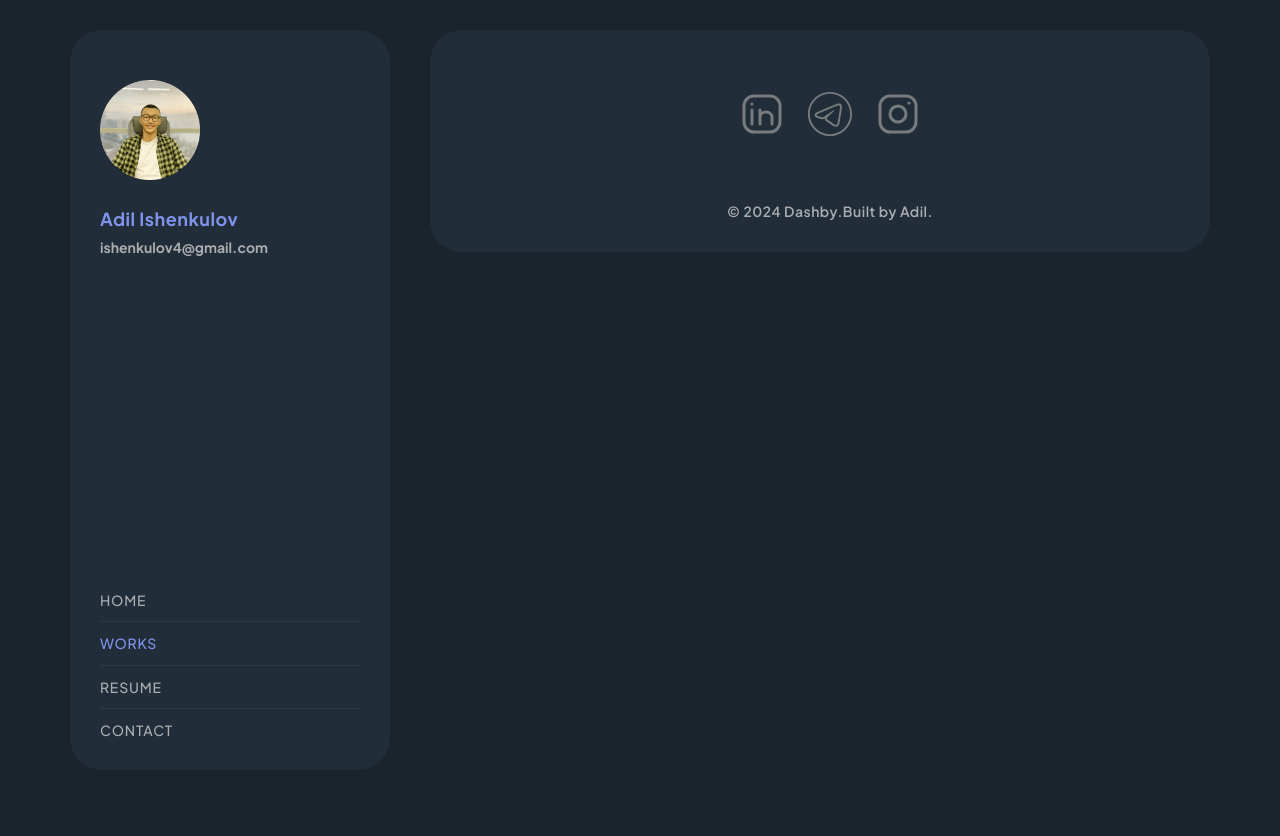
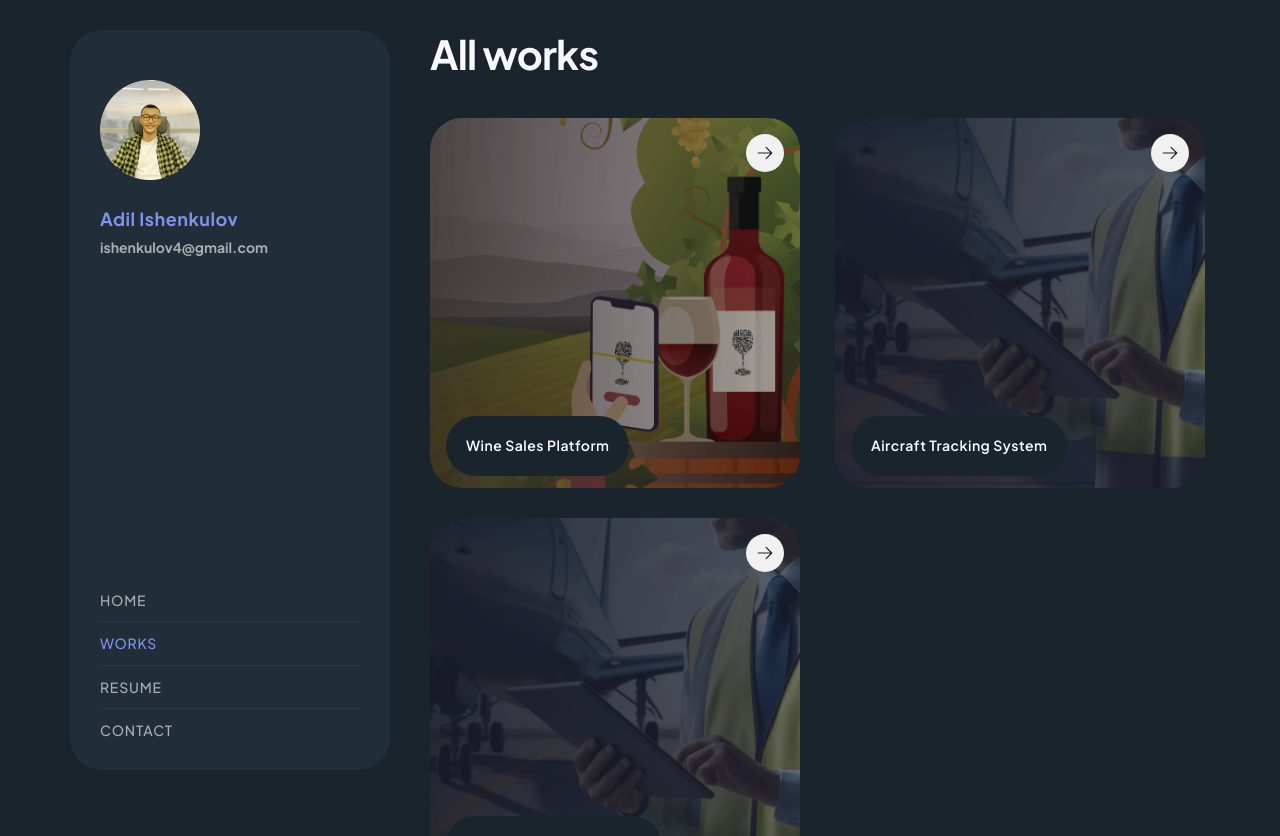
Before and after one commit to ishenkulovv/ishenkulove, a React (Vite) app: page /works in a window 1280 px wide. Shown: the top 836 px of the page. Before the commit the page ends 800 px from the top, so only its background shows below. Built offline with nearby package versions, Linux system fonts and the light colour scheme.

Commit message:
done works page

```diff
--- a/src/app/data/projects.js
+++ b/src/app/data/projects.js
@@ -9,4 +9,9 @@ export const PROJECTS_LIST = [
 		link: 'aircraft-tracking-system',
 		image: "aircraft_tracking_system"
 	},
+	{
+		title: 'Aircraft Tracking System',
+		link: 'aircraft-tracking-system',
+		image: "aircraft_tracking_system"
+	},
 ]
--- a/src/pages/works/works.jsx
+++ b/src/pages/works/works.jsx
@@ -1,10 +1,25 @@
 import React from 'react';
 import {Footer} from "../../widgets/index.js";
+import {TitleStyled, WorksList} from "./works.styled.js";
+import {PROJECTS_LIST} from "../../app/data/projects.js";
+import ProjectCard from "../../widgets/projectCard/projectCard.jsx";
 
 const Works = () => {
 	return (
 			<React.Fragment>
-				<Footer/>
+				<TitleStyled>All works</TitleStyled>
+				<WorksList>
+					{PROJECTS_LIST?.map((project, index) => (
+							<ProjectCard
+									key={index}
+									title={project?.title}
+									image={project?.image}
+									link={project?.link}
+									delay={0.4 + (index / 4)}
+							/>
+					))}
+				</WorksList>
+				<Footer delay={1}/>
 			</React.Fragment>
 	);
 };
--- /dev/null
+++ b/src/pages/works/works.styled.js
@@ -0,0 +1,22 @@
+import {styled} from "styled-components";
+import {fadeInText} from "../../app/style/animate.styled.js";
+
+export const TitleStyled = styled.h1`
+	font-size: 40px;
+	font-style: normal;
+	font-weight: 700;
+	letter-spacing: -0.8px;
+	line-height: 1.2em;
+	text-decoration: none;
+	text-transform: none;
+	color: rgb(249, 250, 254);
+	${fadeInText}
+`
+export const WorksList = styled.div`
+	display: grid;
+	grid-template-columns: 1fr 1fr;
+	gap: 30px;
+	align-items: center;
+	justify-content: space-between;
+	width: 100%;
+`
```
